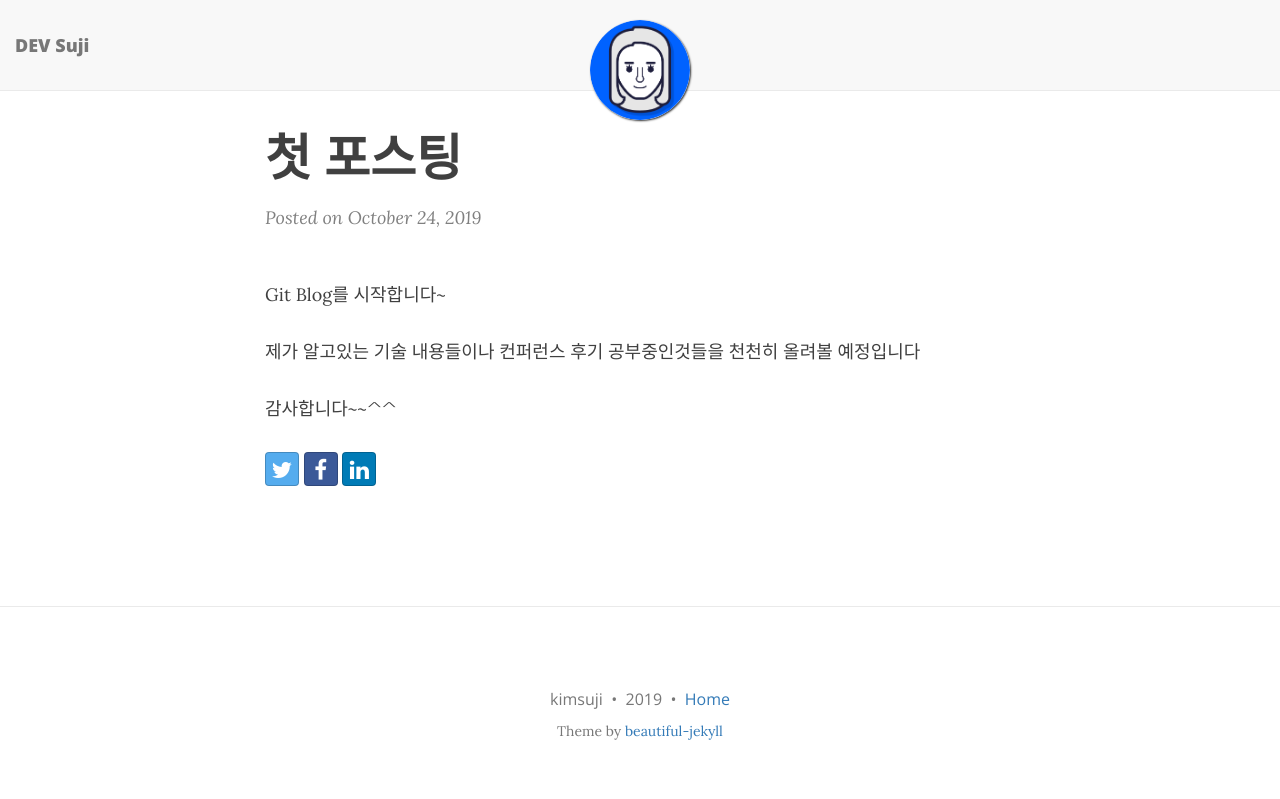
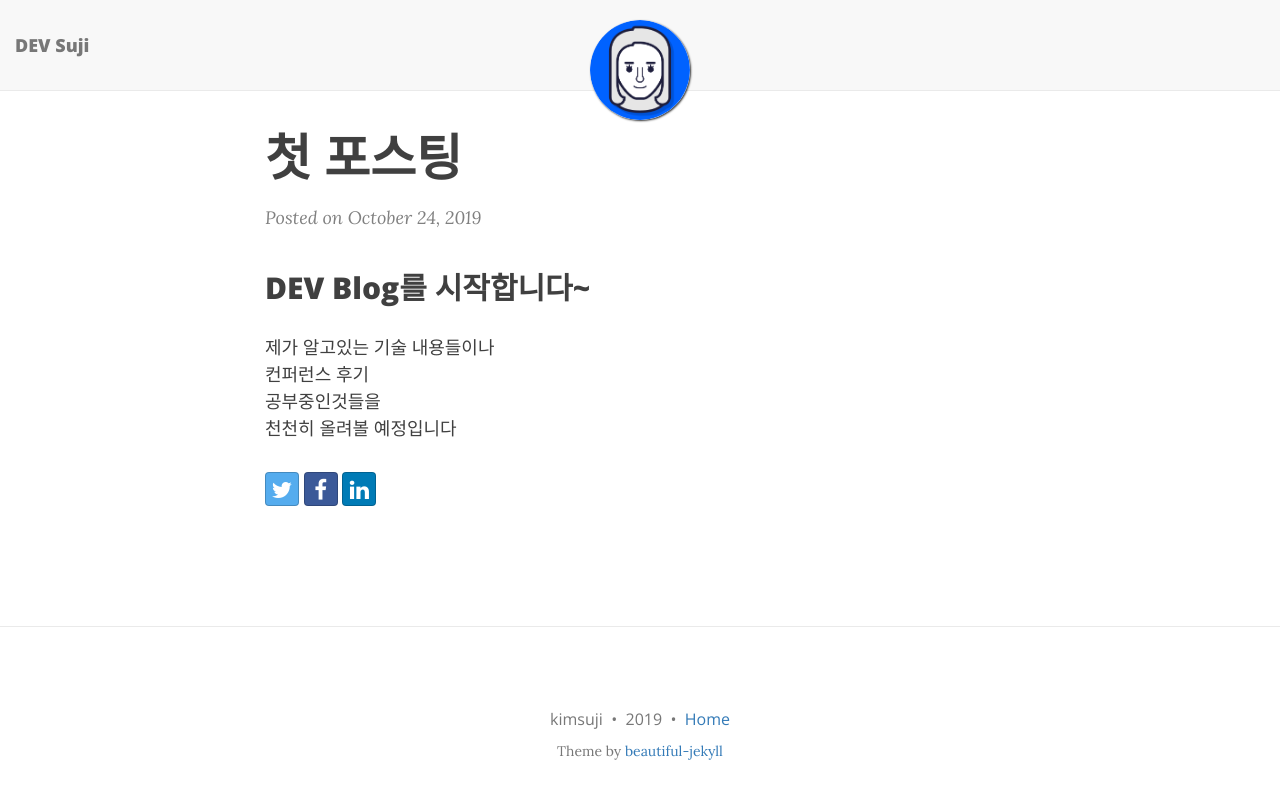
Before and after one commit to wkfwlspsl/wkfwlspsl.github.io, a Jekyll site: the page built from _posts/2019-10-24-first-post.md, in a window 1280 px wide. Shown: the top 799 px of the page. Built offline with Jekyll 4.4.1, drawn with Linux system fonts in a browser that asks for light colours; nearby versions of some CDN libraries; comment, search, counter and statistics services are not loaded.

Commit message:
Update 2019-10-24-first-post.md

```diff
--- a/_posts/2019-10-24-first-post.md
+++ b/_posts/2019-10-24-first-post.md
@@ -2,12 +2,12 @@
 layout: post
 title: 첫 포스팅
 ---
-
-Git Blog를 시작합니다~
-
-제가 알고있는 기술 내용들이나
-컨퍼런스 후기
-공부중인것들을
-천천히 올려볼 예정입니다
-
-감사합니다~~^^
+<article role="main" class="blog-post">
+  <h2>DEV Blog를 시작합니다~</h2>
+  <p>
+    제가 알고있는 기술 내용들이나<br>
+    컨퍼런스 후기<br>
+    공부중인것들을<br>
+    천천히 올려볼 예정입니다
+  </p>
+</article>
```
